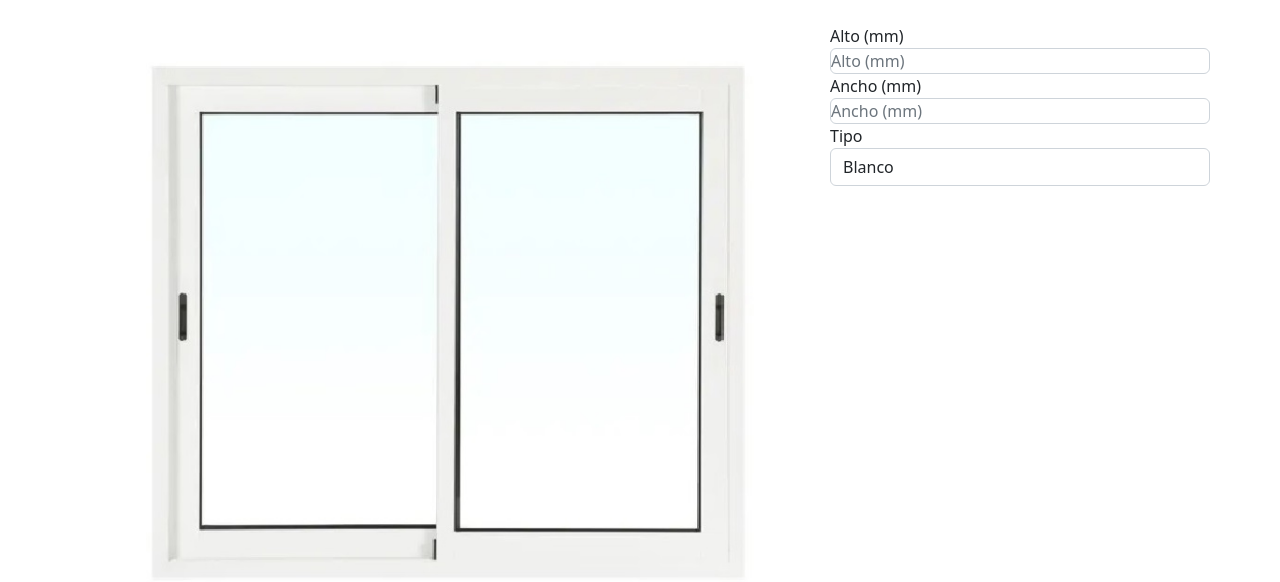
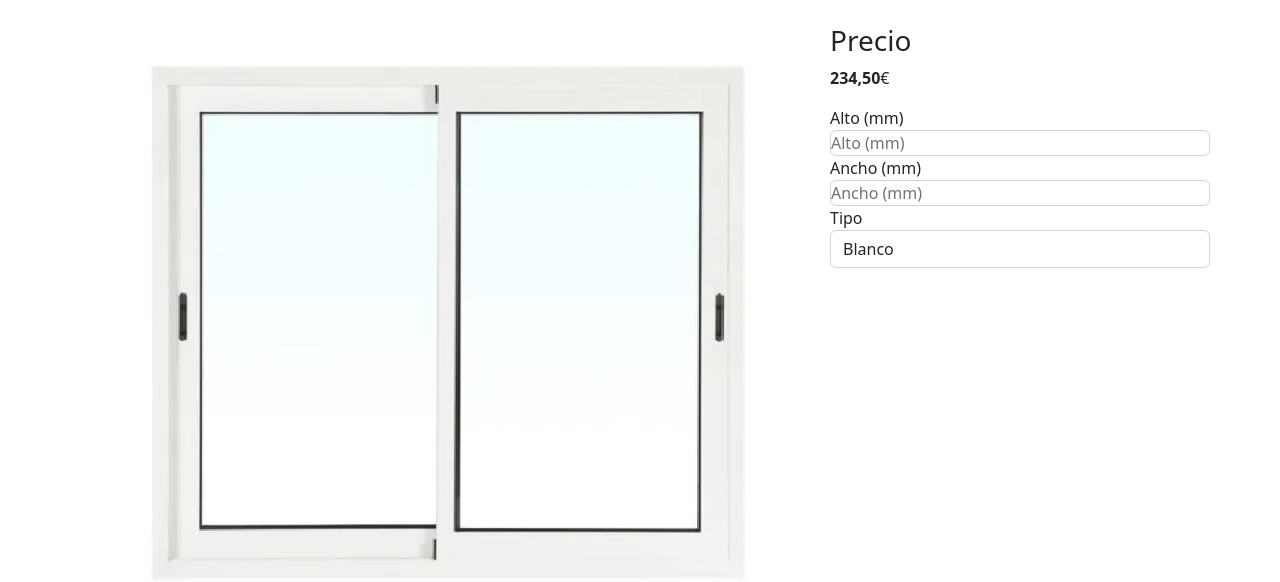
Before and after one commit to tfermoso/presupuestadorventanas, a Flask app: page / in a window 1280 px wide. Shown: the part 64-646 px from the top of the page. Run offline with Flask 3, Linux system fonts and the light colour scheme.

Commit message:
recogiendo datos para calcular precio ventana

```diff
--- a/static/js/index.js
+++ b/static/js/index.js
@@ -3,4 +3,14 @@ window.onload=()=>{
         let tipo=e.currentTarget.value;
         document.getElementById("imagenventana").src="/static/img/"+tipo;
     }
+
+    $(".datos").change(()=>{
+        let ancho=$("#ancho").val();
+        let alto=$("#alto").val();
+        let tipo=$("#tipoventana").val();
+        if(ancho!="" && alto!=""){
+            alert("calculando..");
+        }
+    })
+
 }
--- a/templates/index.html
+++ b/templates/index.html
@@ -12,7 +12,10 @@
     <script src="https://cdn.jsdelivr.net/npm/bootstrap@5.2.3/dist/js/bootstrap.min.js"
         integrity="sha384-cuYeSxntonz0PPNlHhBs68uyIAVpIIOZZ5JqeqvYYIcEL727kskC66kF92t6Xl2V"
         crossorigin="anonymous"></script>
+    <script src="https://code.jquery.com/jquery-3.6.4.min.js"
+        integrity="sha256-oP6HI9z1XaZNBrJURtCoUT5SUnxFr8s3BzRl+cbzUq8=" crossorigin="anonymous"></script>
     <script src="/static/js/index.js"></script>
+
     <link rel="icon" type="image/jpg" href="/static/img/aluminio.ico" />
 </head>
 
@@ -44,22 +47,24 @@
 
             <div class="col-md-8 col-sm-12 ventana">
                 <img id="imagenventana" src="/static/img/blanco.jpg" alt="" srcset="">
-
-
             </div>
             <div class="col-md-4 col-sm-12 definicion">
+                <div>
+                    <h3>Precio</h3>
+                    <p><strong><span id="precio">234,50</span></strong>€</p>
+                </div>
                 <div class="col-12 form-group">
                     <label for="">Alto (mm)</label>
-                    <input type="number" min="0" step="1" max="5000" class="form-control" placeholder="Alto (mm)">
+                    <input id="alto" type="number" min="0" step="1" max="5000" class="form-control datos" placeholder="Alto (mm)">
                 </div>
                 <div class="col-12 form-group">
                     <label for="">Ancho (mm)</label>
-                    <input type="number" min="0" step="1" max="10000" class="form-control" placeholder="Ancho (mm)">
+                    <input id="ancho" type="number" min="0" step="1" max="10000" class="form-control datos" placeholder="Ancho (mm)">
                 </div>
 
                 <div class="col-12 form-group">
                     <label for="">Tipo</label>
-                    <select class="form-control" name="" id="tipoventana">
+                    <select  class="form-control datos" name="" id="tipoventana">
                         <option value="blanco.jpg">Blanco</option>
                         <option value="madera.jpg">Madera</option>
                         <option value="aluminio.jpg">Aluminio</option>
```
